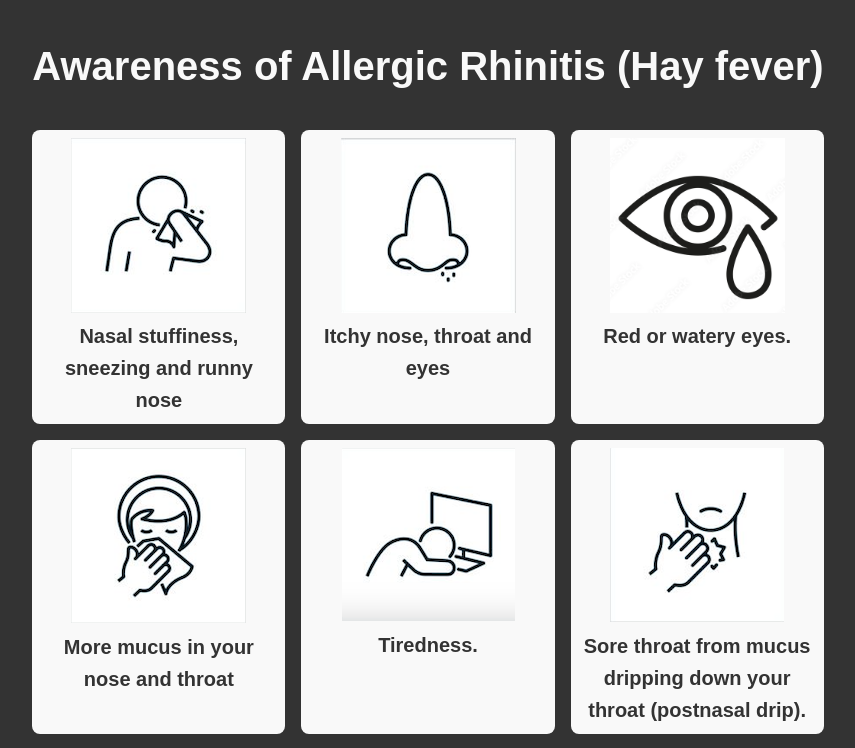
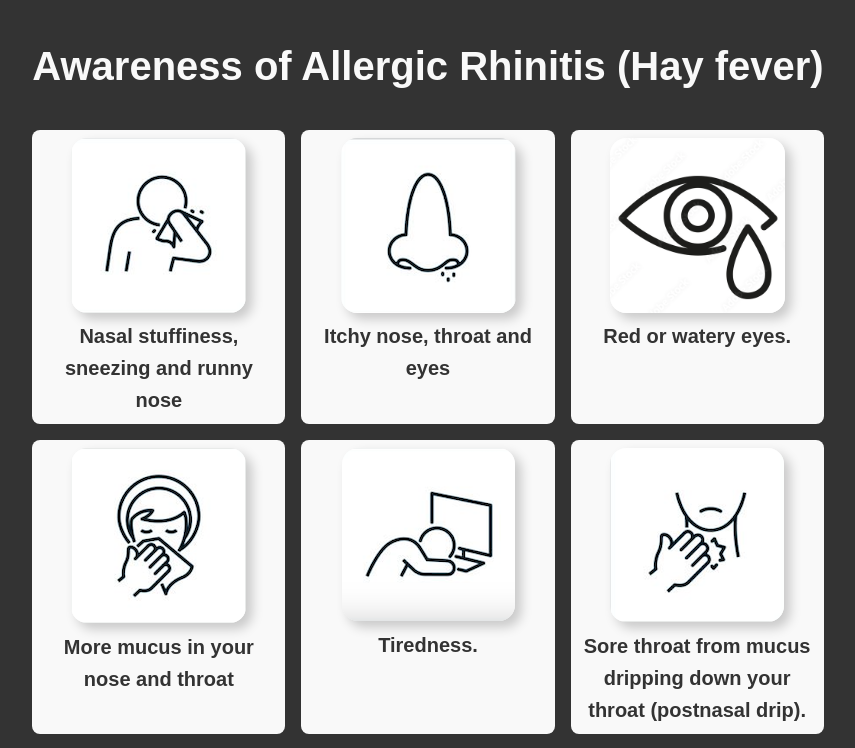
Before and after one commit to Ansonsd5/safeplay, a React (Vite) app in the folder safeplay/: page / in a window 1280 px wide. Shown: the part 2280-3028 px from the top of the page, without its empty margins (212-1067 px from the left). Built offline with nearby package versions, Linux system fonts and the light colour scheme.

Commit message:
feat: allergic awareness component comments

```diff
--- a/safeplay/src/components/allergicAwareness/index.css
+++ b/safeplay/src/components/allergicAwareness/index.css
@@ -1,4 +1,4 @@
-@import '../../colors.css';
+@import "../../colors.css";
 
 .allergic-awareness-container {
   display: grid;
@@ -6,14 +6,19 @@
   gap: 16px;
 }
 
-.awareness-card{
+.awareness-card {
   padding: 0.5rem;
   border-radius: 8px;
   background-color: var(--background-color-light);
   color: var(--background-color-dark);
 }
 
-.card-title{
+.symptom-icon {
+  box-shadow: 6px 6px 12px rgba(0, 0, 0, 0.2);
+  border-radius: 1rem;
+}
+
+.card-title {
   font-size: 20px;
   font-weight: bold;
 }
--- a/safeplay/src/components/allergicAwareness/index.jsx
+++ b/safeplay/src/components/allergicAwareness/index.jsx
@@ -81,7 +81,7 @@ const AllergicAwareness = () => {
             arrow
             placement="top"
           >
-            <img src={symptom.icon} alt={`symptom${key}`} />
+            <img src={symptom.icon} alt={`symptom${key}`} className="symptom-icon" />
             <div className="card-title">{symptom.title}</div>
           </CustomWidthTooltip>
         </div>
```
Lines whose indentation alone changed are shown as unchanged.
